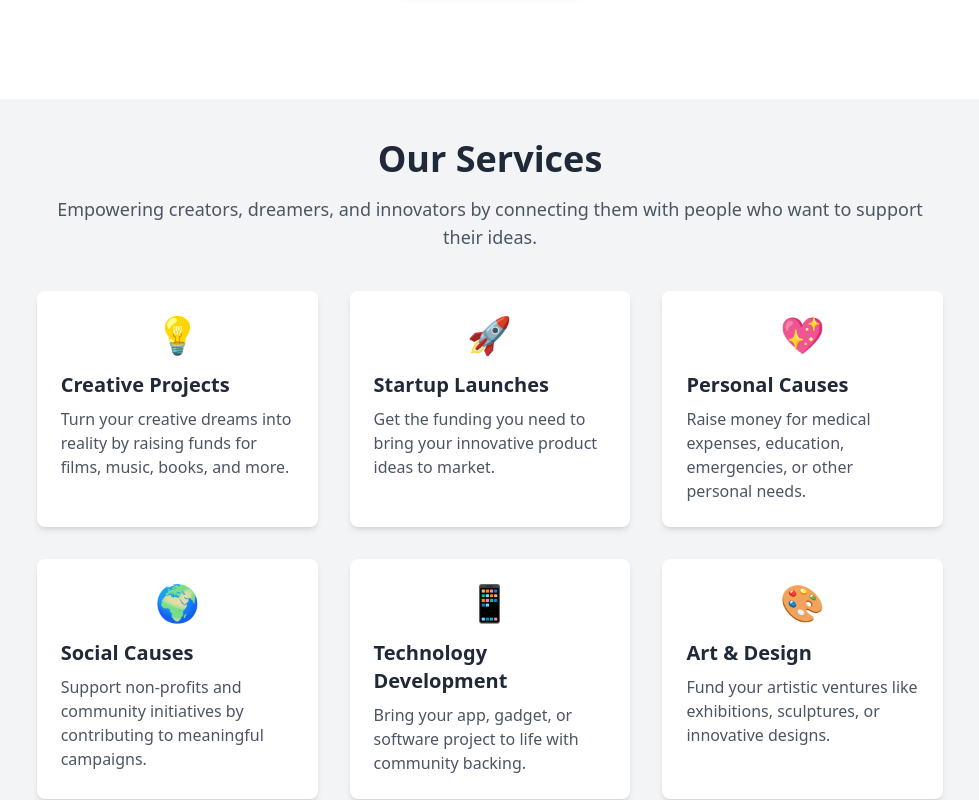
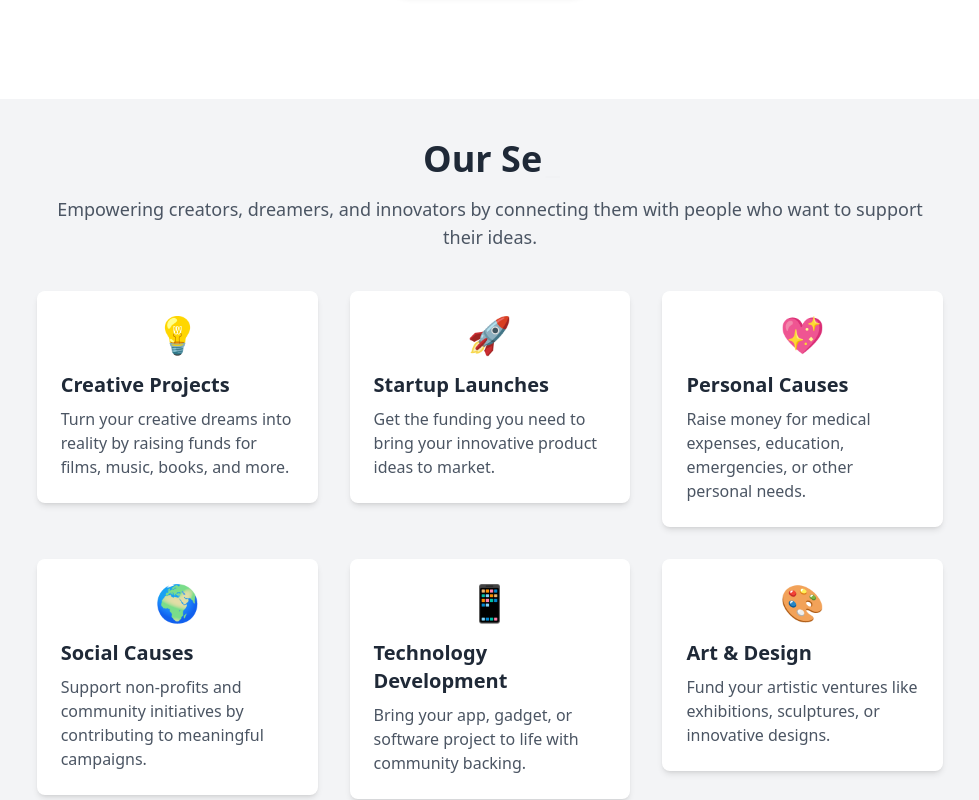
Before and after one commit to Mthe001/Crowd-Cube, a React (Vite) app: page / in a window 1280 px wide. Shown: the part 1940-2740 px from the top of the page, without its empty margins (150-1129 px from the left). Built offline with nearby package versions, Linux system fonts and the light colour scheme; no server answers.

Commit message:
feat:lotte-typewritter

```diff
--- a/src/components/Service.jsx
+++ b/src/components/Service.jsx
@@ -1,4 +1,6 @@
 import React from 'react';
+import { Typewriter } from 'react-simple-typewriter';
+import { Fade } from 'react-awesome-reveal';  // Import Fade animation
 
 const Service = () => {
     const services = [
@@ -35,12 +37,20 @@ const Service = () => {
     ];
 
     return (
-        <div id='services' className=" my-10 bg-gray-100 dark:bg-zinc-900 py-10 rounded-lg">
+        <div id='services' className="my-10 bg-gray-100 dark:bg-zinc-900 py-10 rounded-lg">
             <div className="container mx-auto px-6 lg:px-20">
                 {/* Header Section */}
                 <div className="text-center mb-10">
                     <h1 className="text-4xl font-bold text-gray-800 dark:text-white">
-                        Our Services
+                        <Typewriter
+                            words={['Our Services']}
+                            loop={true} // Infinite loop
+                            cursor
+                            cursorStyle="_"
+                            typeSpeed={100}
+                            deleteSpeed={50}
+                            delaySpeed={1000}
+                        />
                     </h1>
                     <p className="text-gray-600 dark:text-gray-300 mt-4 text-lg">
                         Empowering creators, dreamers, and innovators by connecting them with people who want to support their ideas.
@@ -50,10 +60,8 @@ const Service = () => {
                 {/* Services Grid */}
                 <div className="grid grid-cols-1 sm:grid-cols-2 lg:grid-cols-3 gap-8">
                     {services.map((service, index) => (
-                        <div
-                            key={index}
-                            className="p-6 bg-white dark:bg-zinc-800 rounded-lg shadow-md hover:shadow-xl transition-transform transform hover:scale-105"
-                        >
+                        <Fade key={index} bottom delay={index * 200}> {/* Add Fade animation to each service */}
+                            <div className="p-6 bg-white dark:bg-zinc-800 rounded-lg shadow-md hover:shadow-xl transition-transform transform hover:scale-105">
                                 <div
                                     className="flex items-center justify-center cursor-pointer mb-4 tooltip tooltip-top"
                                     data-tip={service.title}
@@ -67,6 +75,7 @@ const Service = () => {
                                     {service.description}
                                 </p>
                             </div>
+                        </Fade>
                     ))}
                 </div>
             </div>
```
Lines whose indentation alone changed are shown as unchanged.
